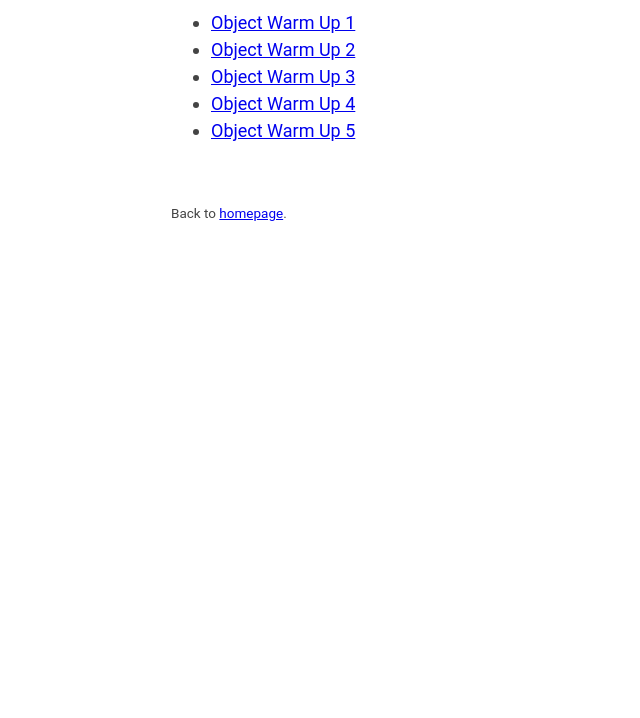
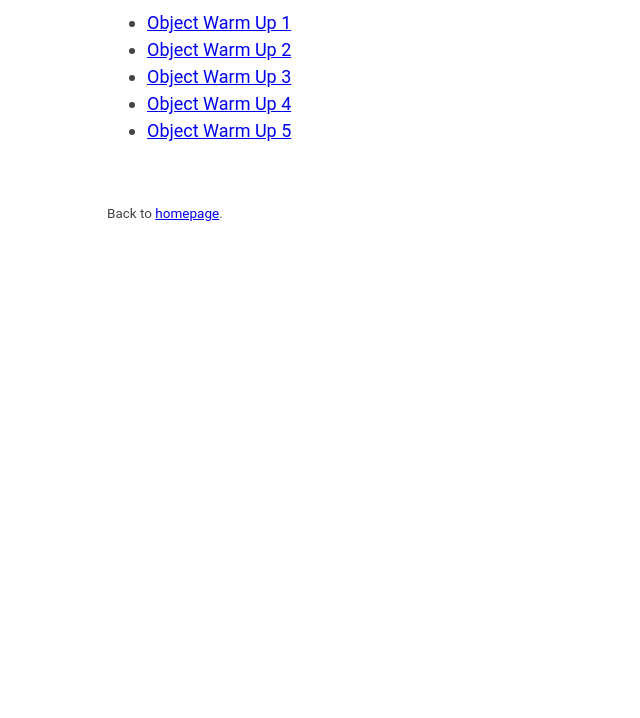
Before and after one commit to fadzlimarz/object_warm_up, a plain HTML site: page index.html in a window 1280 px wide. Shown: the part 82-800 px from the top of the page, without its empty margins (133-773 px from the left). Drawn offline with Linux system fonts and the light colour scheme.

Commit message:
Object Warm Up Tasks

```diff
--- a/styles.css
+++ b/styles.css
@@ -1,5 +1,5 @@
 body {
-  max-width: 672px;
+  max-width: 800px;
   margin: 0 auto;
   padding: 0 10px;
   font-family: Roboto, sans-serif;
```
